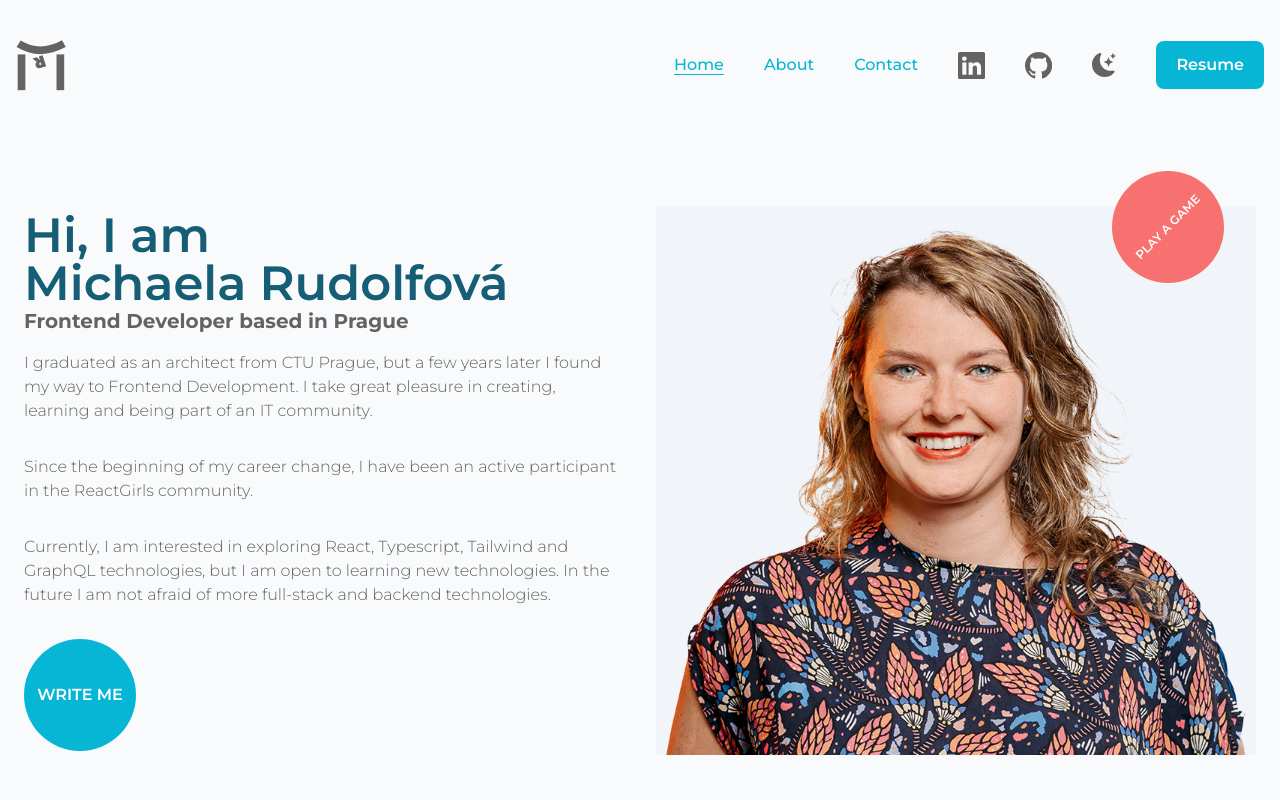
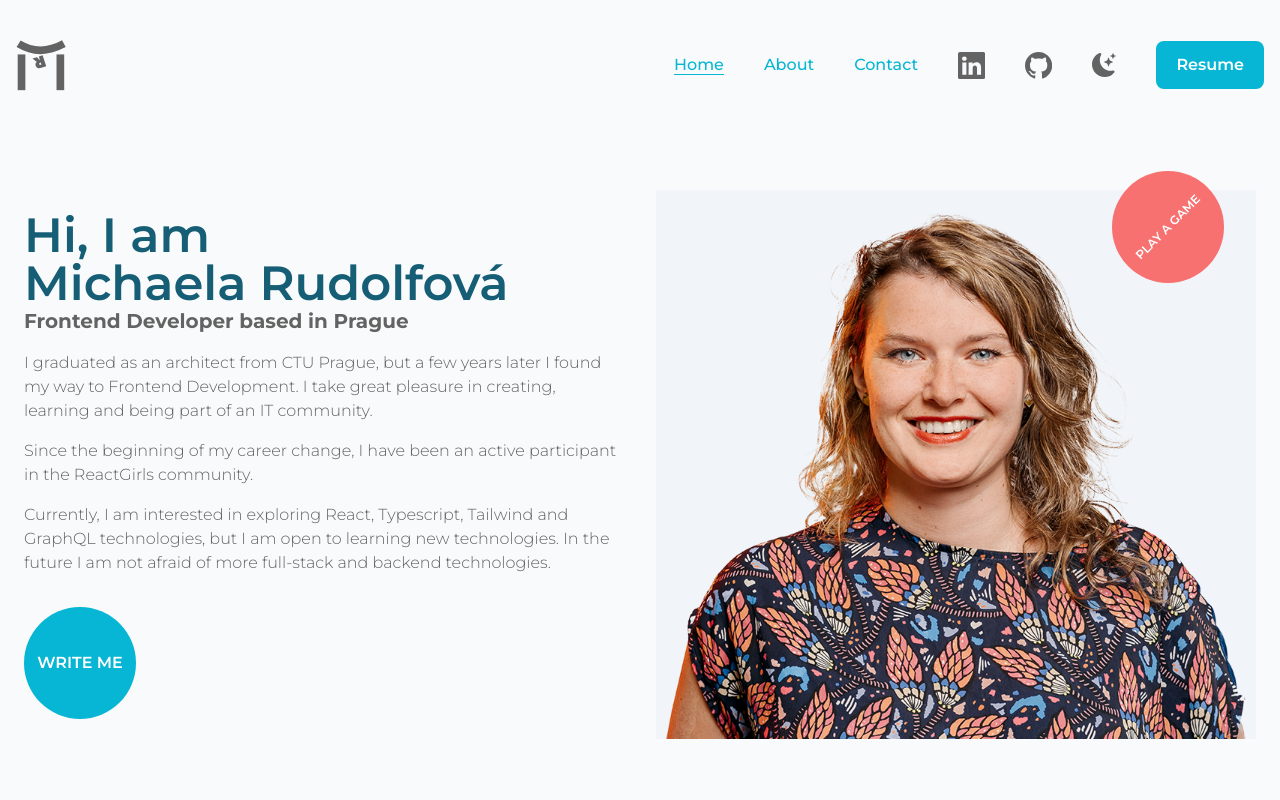
Before and after one commit to michaela9/portfolio, a Next.js app: page / in a window 1280 px wide. Shown: the top 800 px of the page. Built offline with nearby package versions, Linux system fonts and the light colour scheme.

Commit message:
fix gap inside hero

```diff
--- a/src/containers/Hero.tsx
+++ b/src/containers/Hero.tsx
@@ -26,10 +26,11 @@ export default function Hero() {
         <div className="flex w-full justify-center bg-slate-100 pt-4 dark:bg-slate-900 lg:hidden">
           <Image src="/images/profil_800x711.png" alt="profil-photo" width={600} height={600} />
         </div>
+        <div>
           <Description>
             I graduated as an architect from CTU Prague, but a few years later I found my way to
-          Frontend Development. I take great pleasure in creating, learning and being part of an IT
-          community.
+            Frontend Development. I take great pleasure in creating, learning and being part of an
+            IT community.
           </Description>
           <Description>
             Since the beginning of my career change, I have been an active participant in the
@@ -37,9 +38,10 @@ export default function Hero() {
           </Description>
           <Description>
             Currently, I am interested in exploring React, Typescript, Tailwind and GraphQL
-          technologies, but I am open to learning new technologies. In the future I am not afraid of
-          more full-stack and backend technologies.
+            technologies, but I am open to learning new technologies. In the future I am not afraid
+            of more full-stack and backend technologies.
           </Description>
+        </div>
         <CustomLink href="/contact" type="tertiary">
           Write me
         </CustomLink>
```
Lines whose indentation alone changed are shown as unchanged.
